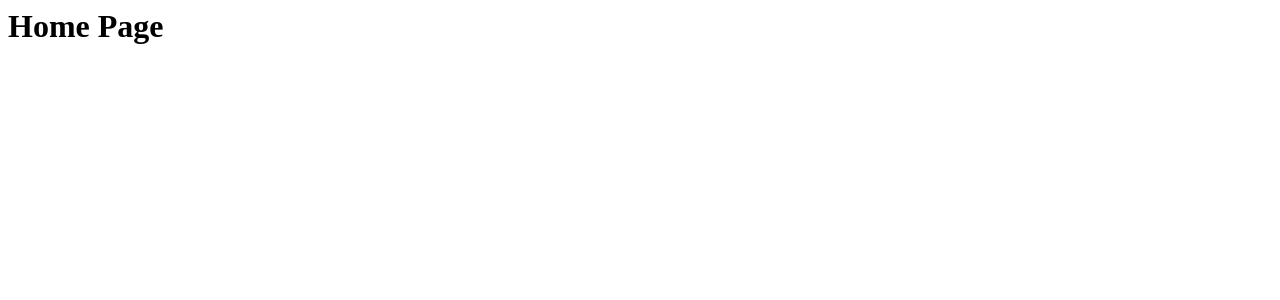
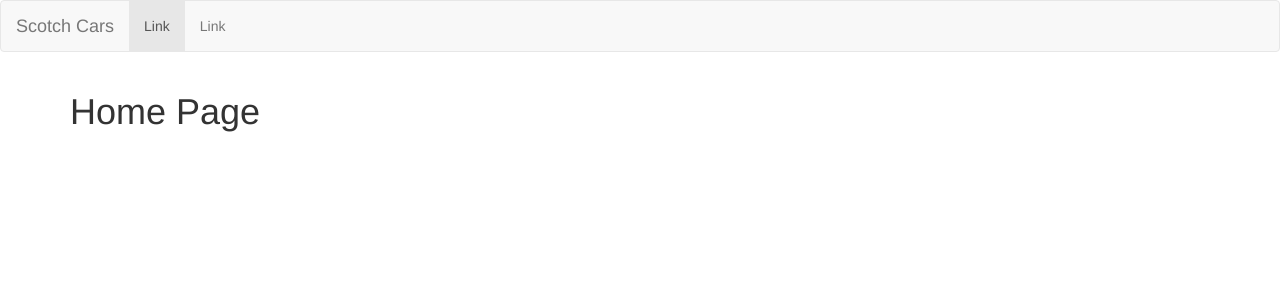
Before and after one commit to OksanaPuga/scotch-cars, a React app: page / in a window 1280 px wide. Shown: the top 300 px of the page. Built offline with nearby package versions, Linux system fonts and the light colour scheme.

Commit message:
added nested routes; added bootstrap

```diff
--- a/public/index.html
+++ b/public/index.html
@@ -1,5 +1,7 @@
 <html>
     <head>
+        <base href='/' />
+        <link rel="stylesheet" href="https://maxcdn.bootstrapcdn.com/bootstrap/3.3.7/css/bootstrap.min.css" />
         <link rel="stylesheet" href="style.css" />
     </head>
 
--- /dev/null
+++ b/src/common/main.jsx
@@ -0,0 +1,37 @@
+import React, { Component } from 'react';
+import { Route } from 'react-router-dom';
+
+import Home from './home.jsx';
+import About from './about.jsx';
+import Car from '../car/car.jsx';
+
+
+class Main extends Component {
+    render() {
+        return (
+            <div>
+                <nav className='navbar navbar-default'>
+                    <div className='container-fluid'>
+                        <div className='navbar-header'>
+                            <a href='#' className='navbar-brand'>Scotch Cars</a>
+                        </div>
+                        <div className='collapse navbar-collapse' id='bs-example-navbar-collapse1'>
+                            <ul className='nav navbar-nav'>
+                                <li className='active'><a href='#'>Link <span className='sr-only'>current</span></a></li>
+                                <li><a href='#'>Link</a></li>
+                            </ul>
+                        </div>
+                    </div>
+                </nav>
+
+                <div className='container'>
+                    <Route path='/' exact component={Home} />
+                    <Route path='/about' component={About} />
+                    <Route path='/car' component={Car} />
+                </div>
+            </div>
+        );
+    }
+}
+
+export default Main;
--- a/src/index.jsx
+++ b/src/index.jsx
@@ -2,18 +2,12 @@ import React, { Component } from 'react';
 import { render } from 'react-dom';
 import { BrowserRouter, Route } from 'react-router-dom';
 
-import Home from './common/home.jsx';
-import About from './common/about.jsx';
-import Car from './car/car.jsx';
+import Main from './common/main.jsx';
 
 
 render(
-    <BrowserRouter>
-        <div>
-            <Route path='/' component={Home} />
-            <Route path='/about' component={About} />
-            <Route path='/car' component={Car} />
-        </div>
+    <BrowserRouter basename='app'>
+        <Main />
     </BrowserRouter>,
     document.getElementById('container')
 );
```
